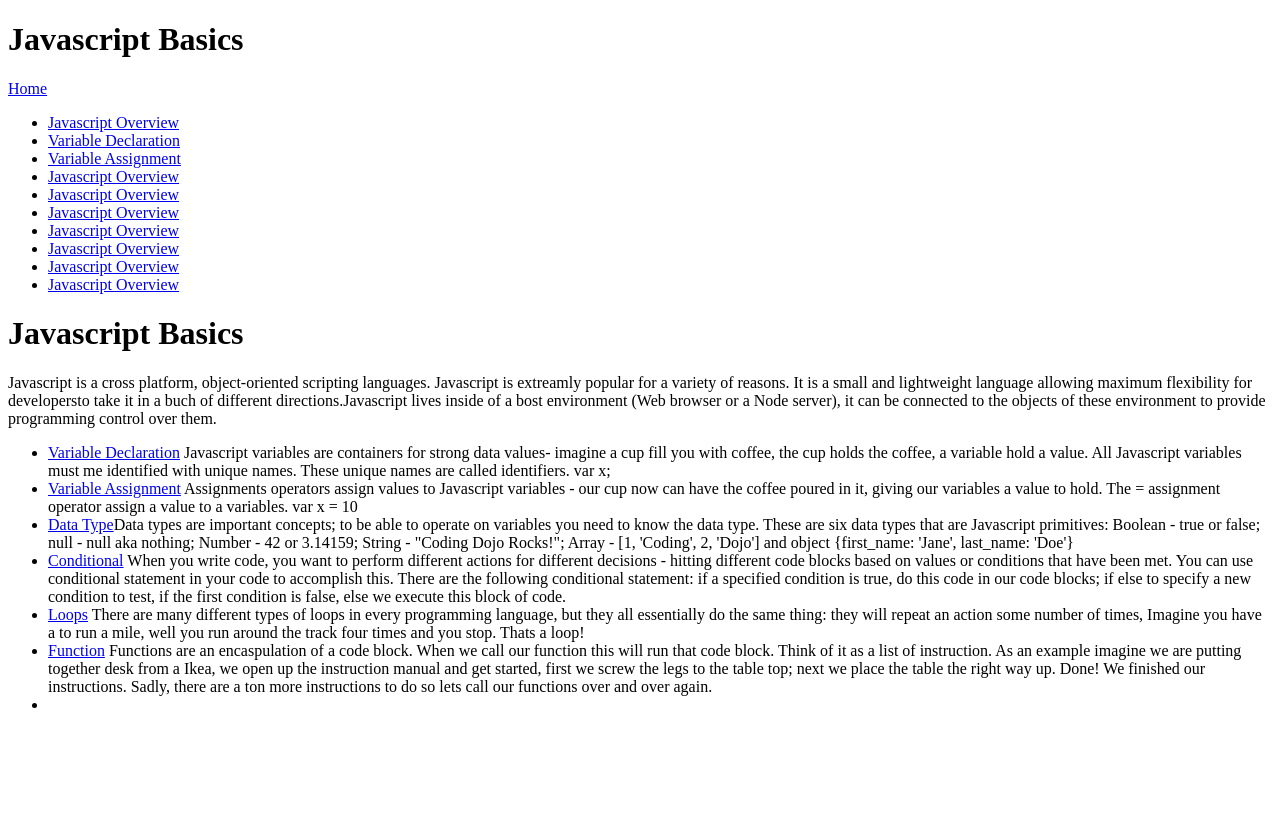
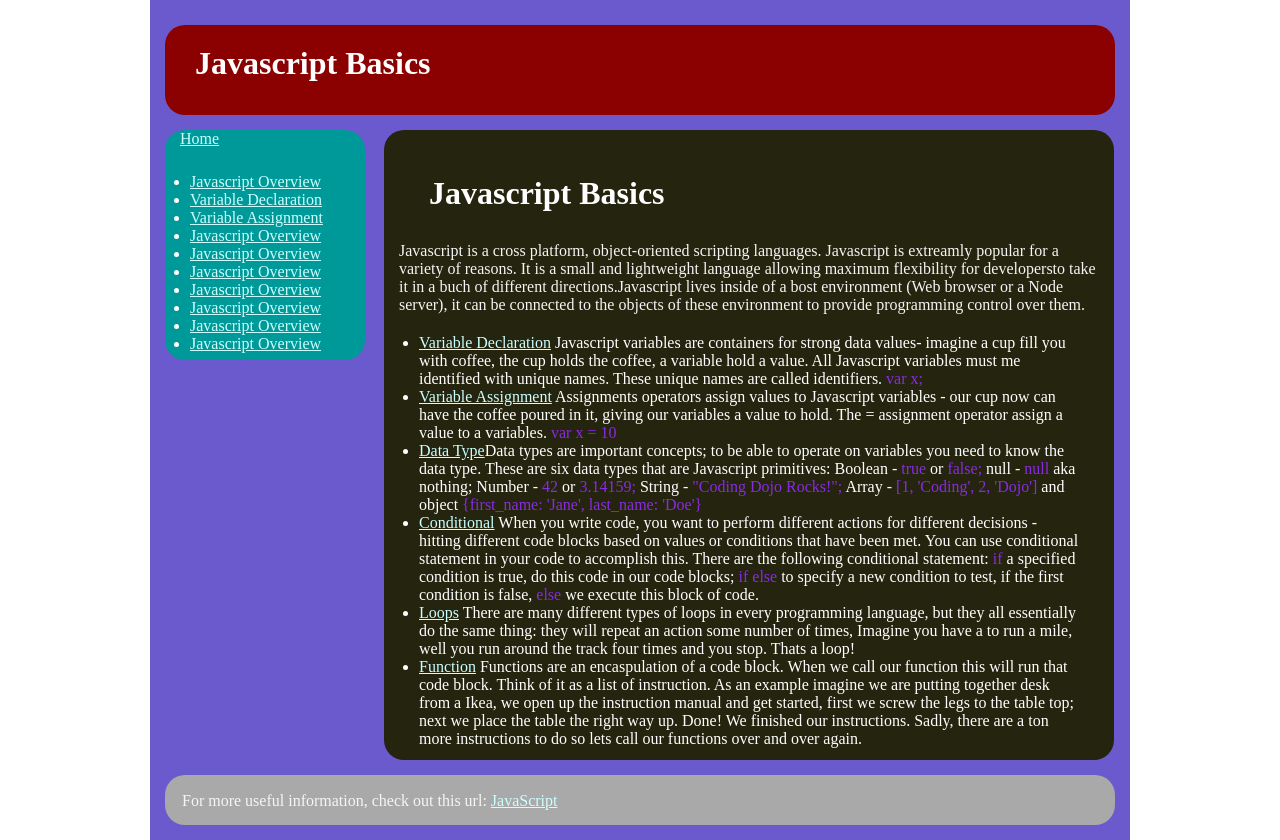
Before and after one commit to cryu1994/webfundamentals, a plain HTML site: page partials/index.html in a window 1280 px wide. Before the commit the page ends 800 px from the top, so only its background shows below. Drawn offline with Linux system fonts and the light colour scheme.

Commit message:
css added

```diff
--- a/css/style.css
+++ b/css/style.css
@@ -0,0 +1,78 @@
+*{
+    margin: 0px;
+    padding:0px;
+}
+
+#wrapper{
+    width: 950px;
+    height: auto;
+    background-color: #6A5ACD;
+    margin: 0px auto;
+    padding:15px;
+
+}
+
+#header{
+    height:90px;
+    background-color: darkred;
+    margin-bottom: 15px;
+    border-radius: 20px;
+}
+h1{
+    margin: 10px;
+    padding: 20px;
+    color: white;
+}
+#navigation{
+    height: 230px;
+    width: 200px;
+    background-color: #009999;
+    display: inline-block;
+    vertical-align: top;
+    border-radius: 20px;
+}
+#col1{
+    padding: 25px;
+    color: white;
+}
+#col2{
+    padding-left: 15px;
+}
+
+#main_contents{
+    height:600px;
+    width: 700px;
+    background-color:#24240f;
+    margin-left: 15px;
+    display: inline-block;
+    padding: 15px;
+    border-radius: 20px;
+}
+
+li{
+    color: white;
+}
+
+span{
+    color: blueviolet;
+}
+p{
+    color: whitesmoke;
+}
+
+#col3{
+    padding: 20px;
+}
+a{
+    color: #ccffff;
+}
+#avertisement{
+    height: 50px;
+    width: 950px;
+    background-color:darkgray;
+    margin-top: 15px;
+    border-radius: 20px;
+}
+#col4{
+    padding: 17px;
+}
--- a/partials/index.html
+++ b/partials/index.html
@@ -9,8 +9,8 @@
         <div id="wrapper">
             <div id="header"><h1>Javascript Basics</h1></div>
             <div id="navigation">
-                <a href="/">Home</a>
-                <ul>
+                <a href="/" id="col2">Home</a>
+                <ul id="col1">
                     <li><a href="/">Javascript Overview</a></li>
                     <li><a href="/">Variable Declaration</a></li>
                     <li><a href="/">Variable Assignment</a></li>
@@ -26,15 +26,17 @@
             <div id="main_contents">
                 <h1>Javascript Basics</h1>
                 <p>Javascript is a cross platform, object-oriented scripting languages. Javascript is extreamly popular for a variety of reasons. It is a small and lightweight language allowing maximum flexibility for developersto take it in a buch of different directions.Javascript lives inside of a bost environment (Web browser or a Node server), it can be connected to the objects of these environment to provide programming control over them.</p>
-                <ul>
+                <ul id="col3">
                     <li><a href="/">Variable Declaration</a> Javascript variables are containers for strong data values- imagine a cup fill you with coffee, the cup holds the coffee, a variable hold a value. All Javascript variables must me identified with unique names. These unique names are called identifiers. <span>var x;</span></li>
                     <li><a href="/">Variable Assignment</a> Assignments operators assign values to Javascript variables - our cup now can have the coffee poured in it, giving our variables a value to hold. The = assignment operator assign a value to a variables. <span>var x = 10</span> </li>
                     <li><a href="/">Data Type</a>Data types are important concepts; to be able to operate on variables you need to know the data type. These are six data types that are Javascript primitives: Boolean - <span>true</span> or <span>false;</span> null - <span>null</span> aka nothing; Number - <span>42</span> or <span>3.14159;</span> String - <span>"Coding Dojo Rocks!";</span> Array - <span>[1, 'Coding', 2, 'Dojo']</span> and object <span>{first_name: 'Jane', last_name: 'Doe'}</span></li>
                     <li><a href="/">Conditional</a> When you write code, you want to perform different actions for different decisions - hitting different code blocks based on values or conditions that have been met. You can use conditional statement in your code to accomplish this. There are the following conditional statement: <span>if</span> a specified condition is true, do this code in our code blocks; <span>if else</span> to specify a new condition to test, if the first condition is false, <span>else</span> we execute this block of code.</li>
                     <li><a href="/">Loops</a> There are many different types of loops in every programming language, but they all essentially do the same thing: they will repeat an action some number of times, Imagine you have a to run a mile, well you run around the track four times and you stop. Thats a loop!</li>
                     <li><a href="/">Function</a> Functions are an encaspulation of a code block. When we call our function this will run that code block. Think of it as a list of instruction. As an example imagine we are putting together desk from a Ikea, we open up the instruction manual and get started, first we screw the legs to the table top; next we place the table the right way up. Done! We finished our instructions. Sadly, there are a ton more instructions to do so lets call our functions over and over again.</li>
-                    <li><a href="/"></a></li>
                 </ul>
+            </div>
+            <div id="avertisement">
+                <p id="col4">For more useful information, check out this url: <a href="/">JavaScript</a></p>
             </div>
         </div>
     </body>
```
